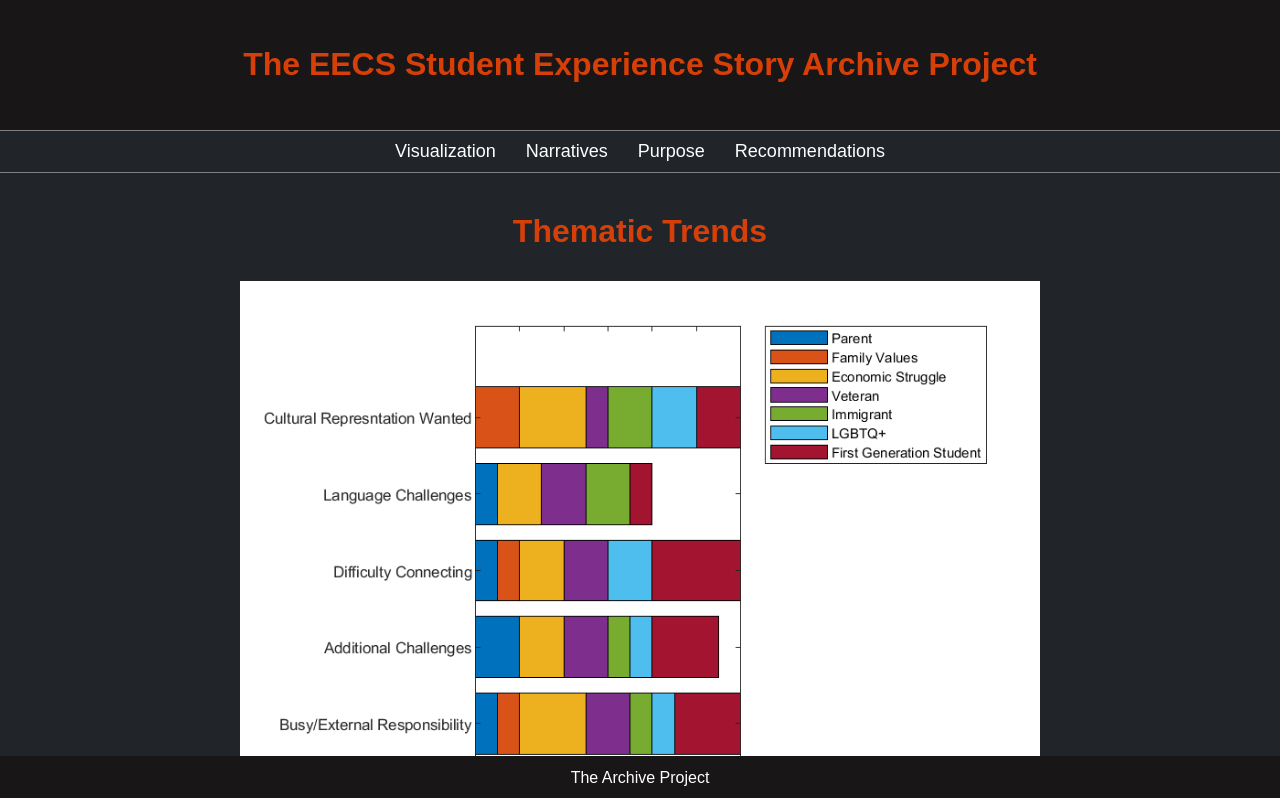
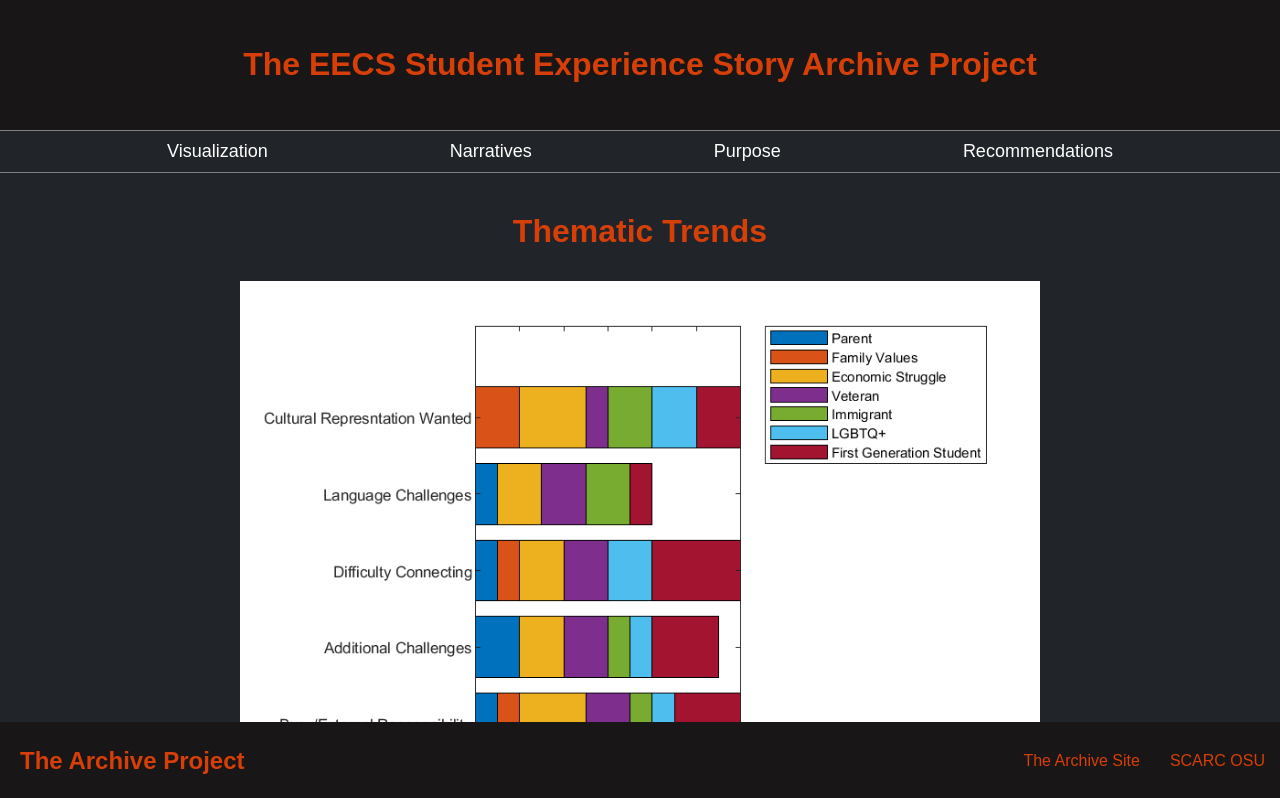
Before and after one commit to legion0820/SESAP, a React (Vite) app: page / in a window 1280 px wide. Shown: the top 798 px of the page. Built offline with nearby package versions, Linux system fonts and the light colour scheme.

Commit message:
FINAL FRONTEND

```diff
--- a/src/App.jsx
+++ b/src/App.jsx
@@ -1,20 +1,16 @@
 import React from "react";
 import { NavLink, Outlet } from "react-router-dom";
 import styled from '@emotion/styled';
-import './index.css'
-
 
 const Nav = styled.nav`
     background-color: rgb(33 37 41);
     padding-bottom: 10px;
     margin-bottom: 40px;
     display: flex;
-    justify-content: center;
+    justify-content: space-evenly;
     padding-top: 10px;
     border-top: 1px solid grey;
     border-bottom: 1px solid grey;
-
-
 `;
 
 const NavItem = styled.div`
@@ -22,13 +18,11 @@ const NavItem = styled.div`
 `;
 
 const Container = styled.div`
-    // background-color: rgb(100, 95, 95); /* Same color as navbar */
     text-align: center; /* Center-align the header */
     padding: 5px 0; /* Add padding around the header */
 `;
 
 const Heading = styled.h1`
-    // background-color: rgb(100, 95, 95); /* Same color as navbar */
     padding: 20px 0; /* Add padding to the heading for better spacing */
     color: #d73f09; /* Set text color to orange */
 `;
@@ -38,15 +32,32 @@ const Wrapper = styled.div`
 `;
 
 const Footer = styled.footer`
+    margin: 0px;
+    position: fixed;
     bottom: 0px;
-    position: fixed;
     display: flex;
-    justify-content: center;
-    align-content: center;
-    width: 100%;
-    padding: 13px;
-    padding-left: 0px;
-    background-color: rgb(24, 22, 22);;
+    justify-content: space-between;
+    align-items: center;
+    width: calc(100% - 20px); /* Adjust width to prevent overlap with scrollbar */
+    padding: 5px 20px; /* Reduce padding to make the footer smaller */
+    background-color: rgb(24, 22, 22);
+`;
+
+const FootTitle = styled.h2`
+    color: #d73f09;
+sldaslasla`;
+
+const FooterLink = styled.a`
+    color: #d73f09;
+    text-decoration: none;
+    margin: 0 15px;
+    &:hover {
+        text-decoration: underline;
+    }
+`;
+
+const MainContent = styled.div`
+    margin-bottom: 100px; /* Increase margin to ensure sufficient space above footer */
 `;
 
 function Root() {
@@ -63,10 +74,15 @@ function Root() {
                     <NavItem><NavLink to="/recommendation" className="nav-link">Recommendations</NavLink></NavItem>
                 </Nav>
             </Wrapper>
-            <div><Outlet/></div>
-            <Footer >
-                The Archive Project
-                {/* Spotify Data Powered by: <a href="https://developer.spotify.com/documentation/web-api"> developer.spotify.com</a> */}
+            <MainContent>
+                <Outlet />
+            </MainContent>
+            <Footer>
+                <FootTitle>The Archive Project</FootTitle>
+                <div>
+                    <FooterLink href="https://media.oregonstate.edu/tag?tagid=oh53" target="_blank" rel="noopener noreferrer">The Archive Site</FooterLink>
+                    <FooterLink href="https://scarc.library.oregonstate.edu/oralhistory.html" target="_blank" rel="noopener noreferrer">SCARC OSU</FooterLink>
+                </div>
             </Footer>
         </>
     );
--- a/src/Purpose.jsx
+++ b/src/Purpose.jsx
@@ -11,6 +11,7 @@ const Paragraph = styled.p` /* Use <p> for paragraphs, not <li> */
     font-size: 16px; /* Explicitly set font size */
     text-align: left; /* Optional: Align text to the left */
     line-height: 1.5; /* Add spacing for better readability */
+    text-indent: 40px;
 `;
 
 const PurposeContainer = styled.div` /* Use <div> instead of <h1> */
--- a/src/Visualization.jsx
+++ b/src/Visualization.jsx
@@ -6,7 +6,6 @@ const ContentVisulization = styled.div`
     margin: 0 auto; /* Center the content */
     max-width: 800px; /* Optional: limit the width for better readability */
     padding: 0px; /* Optional: add some padding around the content */
-    padding-bottom: 50px;
 `;
 
 const ContainerVisulization = styled.div`
@@ -22,6 +21,7 @@ const Paragraph = styled.p`
     text-align: left; /* Optional: Align text to the left */
     line-height: 1.5; /* Add spacing for better readability */
     font-style: italic; /* Make the text italic */
+
 `;
 
 const Header = styled.h1`
--- a/src/index.css
+++ /dev/null
@@ -1,11 +0,0 @@
-.nav-link {
-    color: white; /* White text */
-    text-decoration: none; /* Remove underline */
-    font-size: 18px; /* Make the text a bit bigger */
-}
-
-body {
-    background-color: #212529;
-    color: white;
-    text-align: center;
-}
--- a/src/main.jsx
+++ b/src/main.jsx
@@ -19,9 +19,24 @@ const globalStyles = css`
     html {
         font-family: "Fredoka", sans-serif;
     }
+
     body {
-        margin: 0px;
+    padding: 0px;
+    margin: 0px;
+    background-color: #212529;
+    color: white;
+    text-align: center;
+    // padding-bottom: 100px;
+    }
+
+    .nav-link {
+    color: white; /* White text */
+    text-decoration: none; /* Remove underline */
+    font-size: 18px; /* Make the text a bit bigger */
 }
+
+
+
 `
 
 const router = createBrowserRouter([
```
